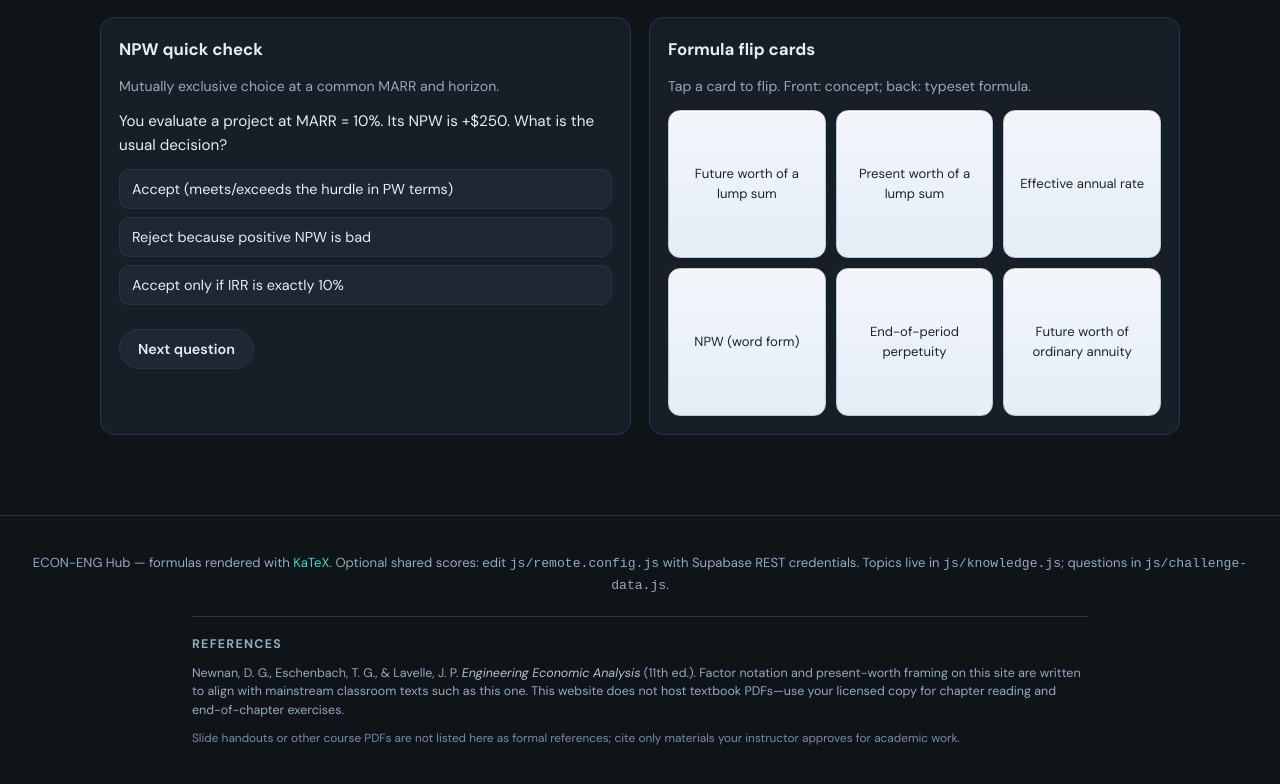
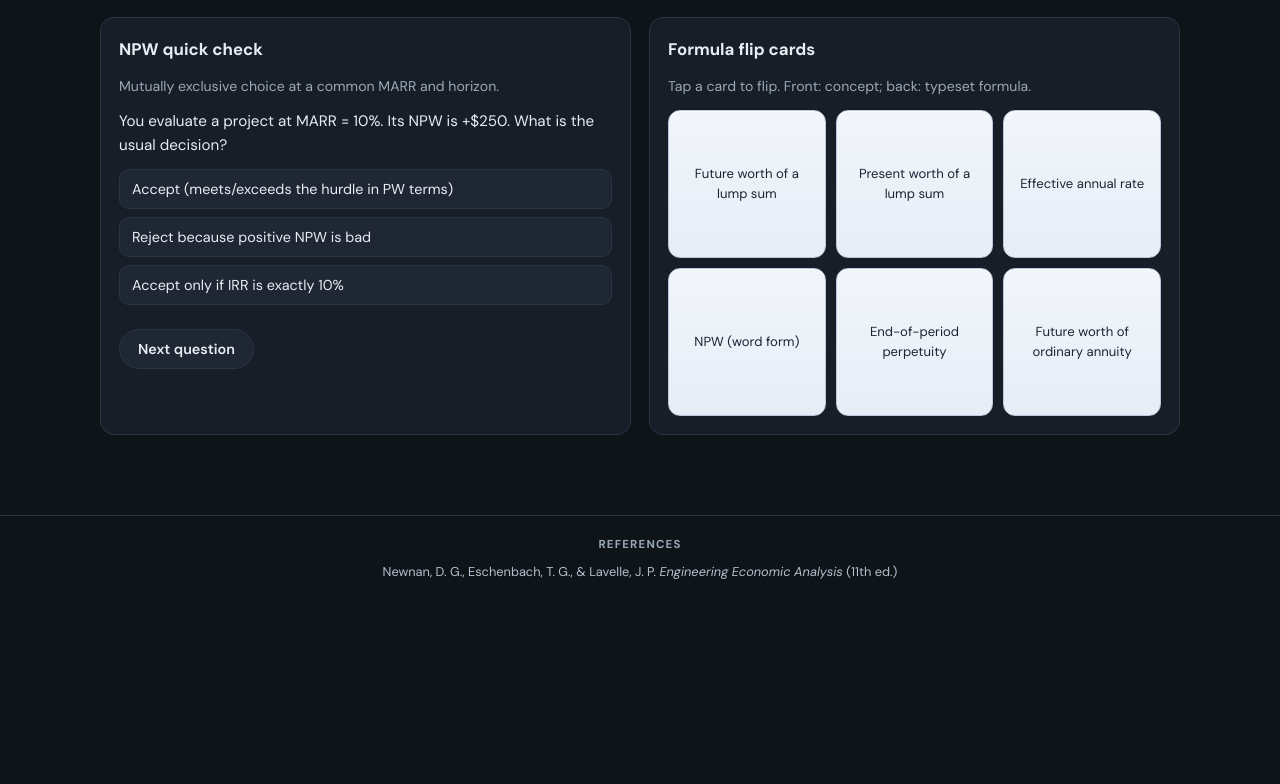
Before and after one commit to JEAN-C331/Engineering-economics, a plain HTML site: page index.html in a window 1280 px wide. Shown: the part 4099-4883 px from the top of the page. After the commit the page ends 4708 px from the top, so only its background shows below. Drawn offline with nearby package versions, Linux system fonts and the light colour scheme.

Commit message:
Add files via upload

```diff
--- a/css/styles.css
+++ b/css/styles.css
@@ -702,17 +702,15 @@ main {
 
 .site-footer {
   border-top: 1px solid var(--border);
-  padding: 24px 20px 32px;
+  padding: 20px 20px 28px;
   text-align: center;
   color: var(--muted);
   font-size: 0.82rem;
 }
 .footer-refs {
-  max-width: 56rem;
-  margin: 20px auto 0;
-  padding-top: 18px;
-  border-top: 1px solid var(--border);
-  text-align: left;
+  max-width: 42rem;
+  margin: 0 auto;
+  text-align: center;
 }
 .footer-refs-label {
   margin: 0 0 8px;
@@ -722,19 +720,14 @@ main {
   letter-spacing: 0.1em;
   color: var(--muted);
 }
-.footer-refs p {
-  margin: 0 0 10px;
-  font-size: 0.78rem;
+.footer-refs-cite {
+  margin: 0;
+  font-size: 0.8rem;
   line-height: 1.5;
-  color: #9aa8b8;
+  color: #b4c0ce;
 }
 .footer-refs cite {
   font-style: italic;
-  color: #b4c0ce;
-}
-.footer-refs-note {
-  font-size: 0.74rem !important;
-  color: #7d8b9a !important;
 }
 
 /* KaTeX on dark UI */
--- a/index.html
+++ b/index.html
@@ -260,21 +260,10 @@
     </main>
 
     <footer class="site-footer">
-      <p>
-        ECON-ENG Hub — formulas rendered with <a href="https://katex.org/">KaTeX</a>. Optional shared scores: edit
-        <code>js/remote.config.js</code> with Supabase REST credentials. Topics live in <code>js/knowledge.js</code>; questions in
-        <code>js/challenge-data.js</code>.
-      </p>
       <div class="footer-refs" id="references">
         <p class="footer-refs-label">References</p>
-        <p>
-          Newnan, D. G., Eschenbach, T. G., &amp; Lavelle, J. P. <cite>Engineering Economic Analysis</cite> (11th&nbsp;ed.). Factor
-          notation and present-worth framing on this site are written to align with mainstream classroom texts such as this one. This
-          website does not host textbook PDFs—use your licensed copy for chapter reading and end-of-chapter exercises.
-        </p>
-        <p class="footer-refs-note">
-          Slide handouts or other course PDFs are not listed here as formal references; cite only materials your instructor approves
-          for academic work.
+        <p class="footer-refs-cite">
+          Newnan, D. G., Eschenbach, T. G., &amp; Lavelle, J. P. <cite>Engineering Economic Analysis</cite> (11th&nbsp;ed.)
         </p>
       </div>
     </footer>
```
Also changed, not shown: js/app.js (line endings or trailing spaces), js/challenge-data.js (line endings or trailing spaces), js/challenge.js (line endings or trailing spaces), js/knowledge.js (line endings or trailing spaces), js/remote.config.js (line endings or trailing spaces), js/visual-lab.js (line endings or trailing spaces).
